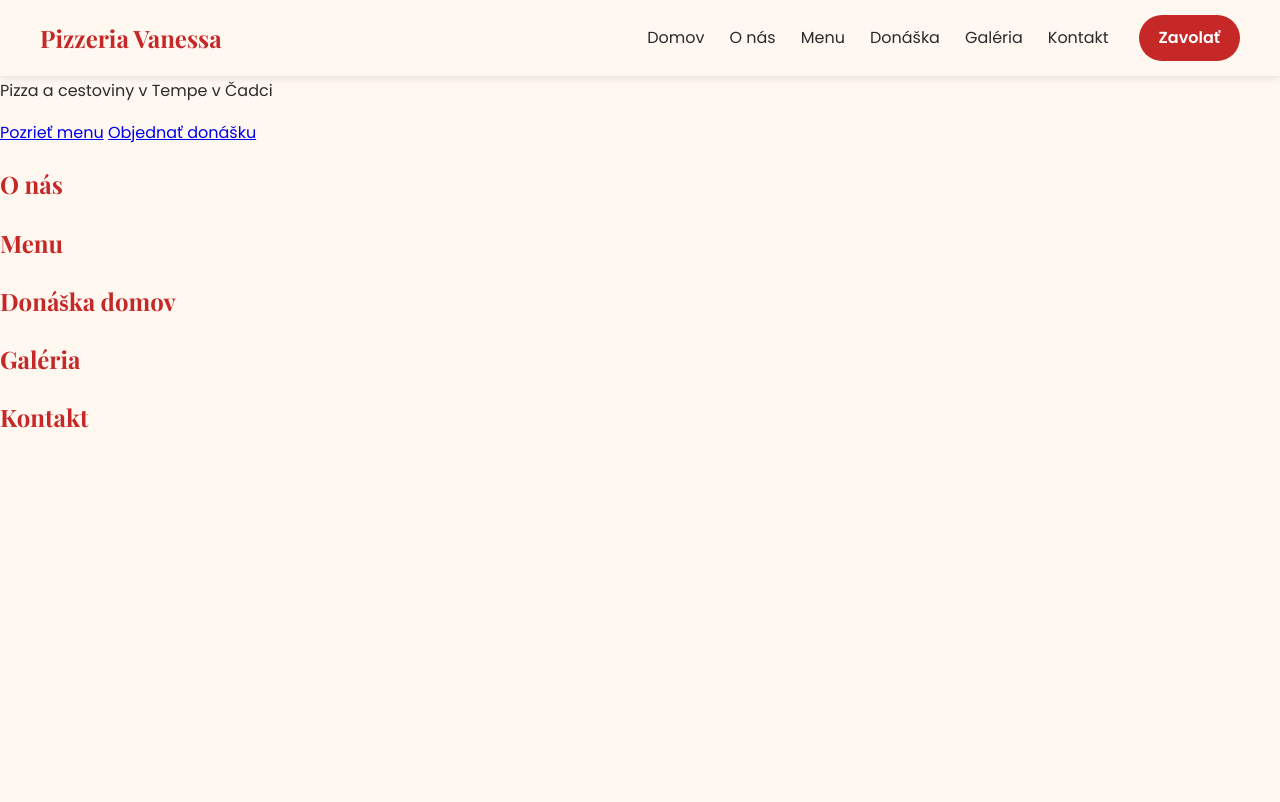
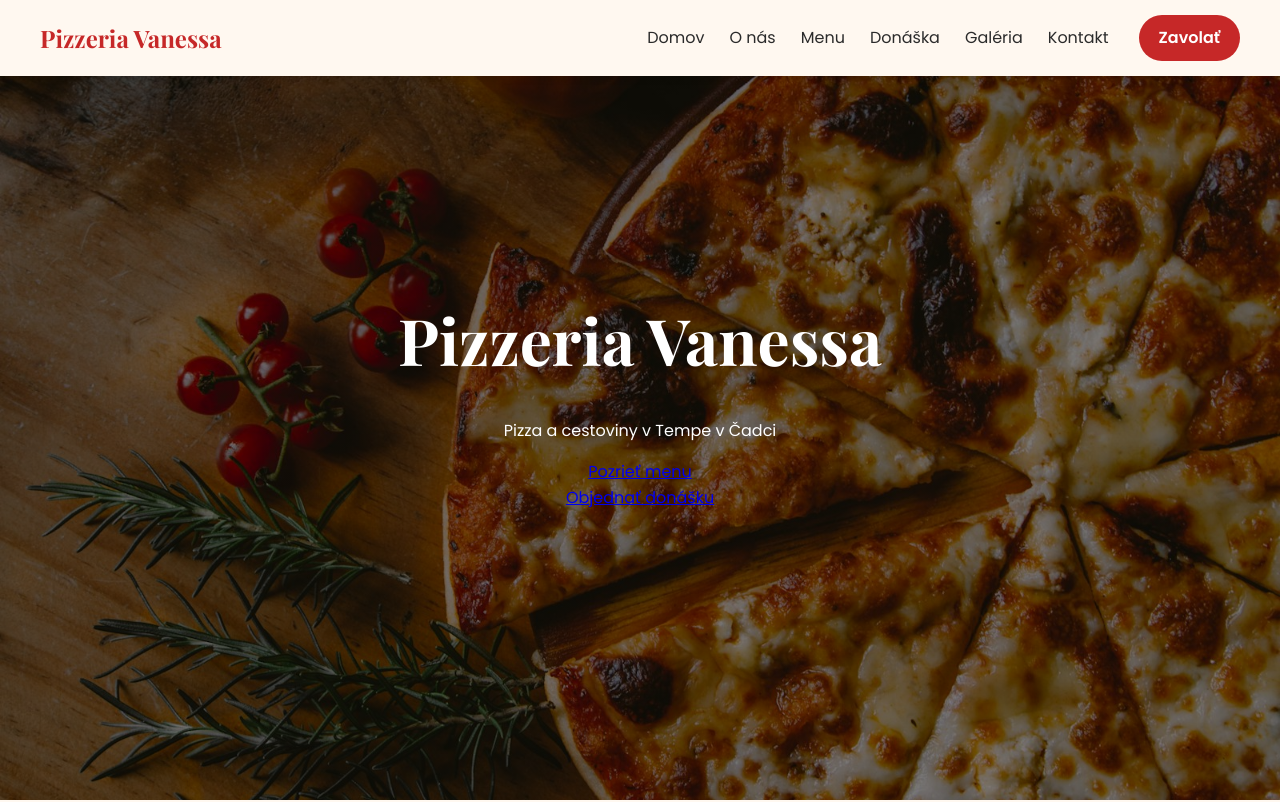
Before and after one commit to Domini51/Projekt_polrok, a plain HTML site: page index.html in a window 1280 px wide. Shown: the top 802 px of the page. Drawn offline with nearby package versions, Linux system fonts and the light colour scheme.

Commit message:
pozadie hero sekcie

```diff
--- a/style.css
+++ b/style.css
@@ -79,3 +79,23 @@ nav a:hover {
 section {
     scroll-margin-top: 80px;
 }
+
+/* Hero sekcia */
+#domov {
+    min-height: 100vh;
+    background-image: linear-gradient(rgba(0, 0, 0, 0.5), rgba(0, 0, 0, 0.5)), url("img/pizza.jpg");
+    background-size: cover;
+    background-position: center;
+    display: flex;
+    flex-direction: column;
+    justify-content: center;
+    align-items: center;
+    text-align: center;
+    color: white;
+}
+
+#domov h1 {
+    color: white;
+    font-size: 64px;
+    margin: 0 0 10px 0;
+}
```
Also changed, not shown: img/pizza.jpg (added).
